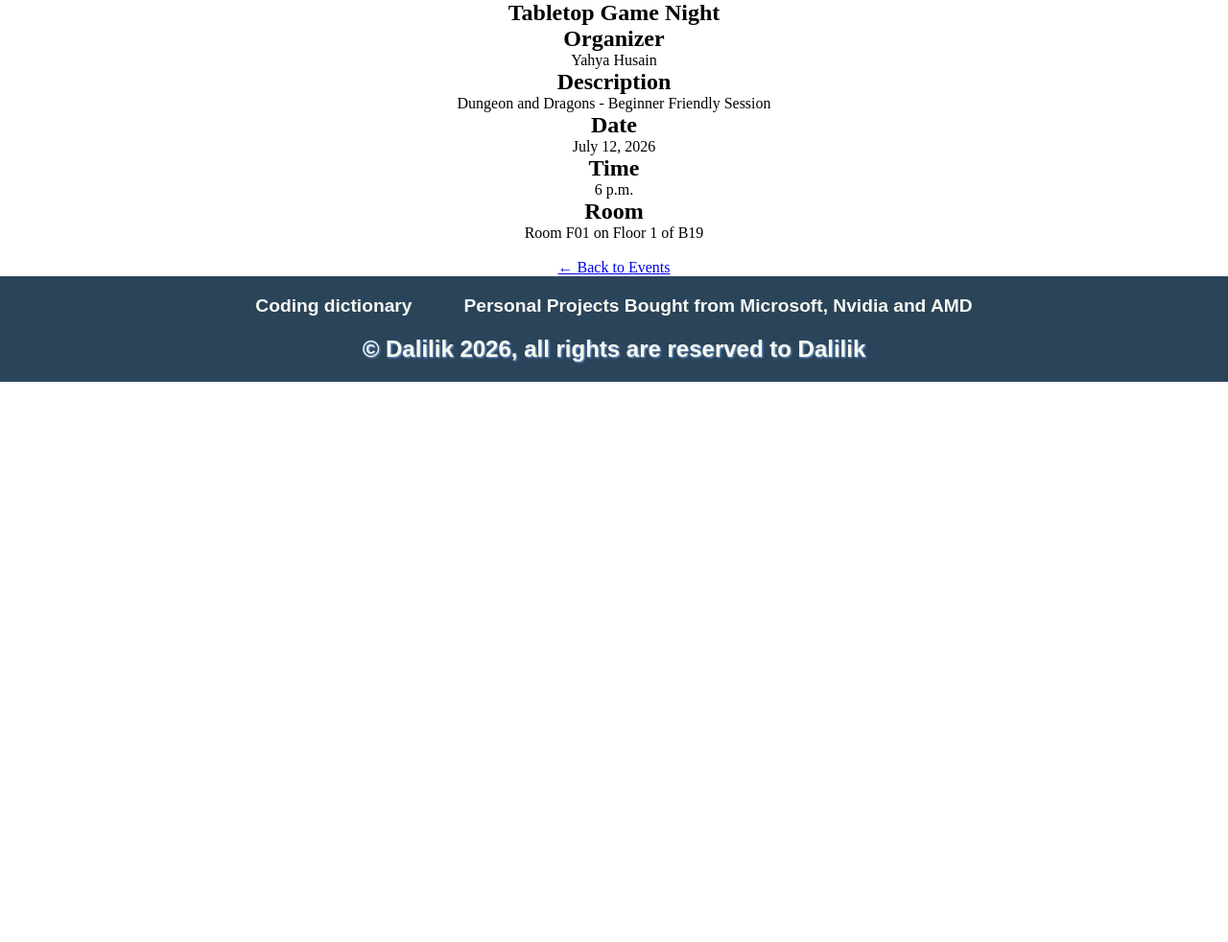
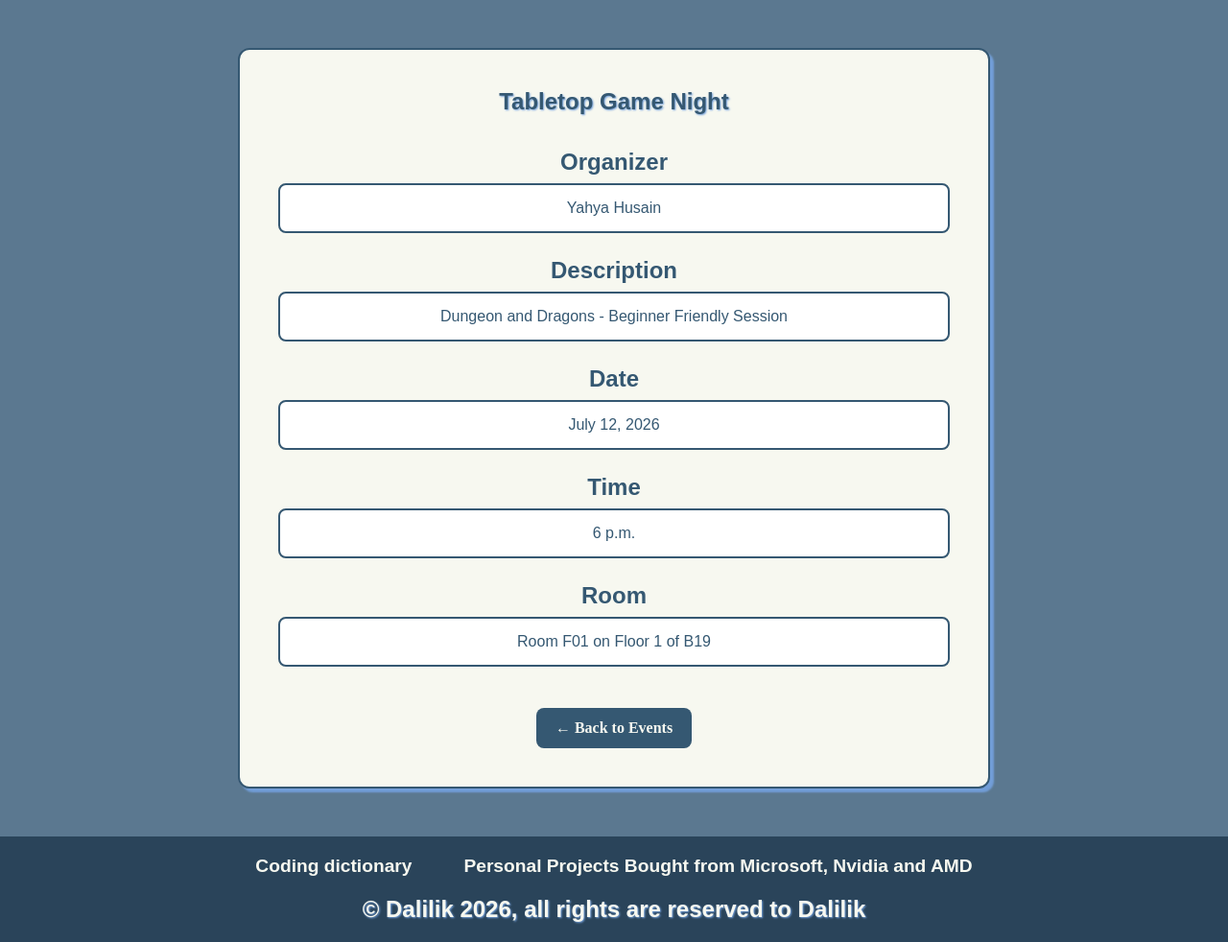
Before and after one commit to CatFlab/Internet-Programming, a Django app: page /event/1/ in a window 1280 px wide. Shown: the part 87-1069 px from the top of the page at 96% size. Before the commit the page ends 485 px from the top, so only its background shows below. Run offline with Django 5.2, Linux system fonts and the light colour scheme; data comes from the database, SQL or seed files in the repository.

Commit message:
CSS for Event_detail

```diff
--- a/pages2/templates/static/css/stylesheet.css
+++ b/pages2/templates/static/css/stylesheet.css
@@ -401,3 +401,68 @@ footer
     background-color: #2a445a;
     text-shadow: 1px 1px 2px #729ed8;
 }
+.event-detail-page
+{
+    display:flex;
+    justify-content:center;
+    align-items:center;
+    background-color:#5b7890;
+    padding:50px;
+}
+
+.event-detail-card
+{
+    width:700px;
+    background:#F7F8F0;
+    border-radius:12px;
+    padding:40px;
+    box-shadow:4px 4px 2px #729ed8;
+    border:2px solid #355872;
+}
+
+.event-detail-card h1
+{
+    color:#355872;
+    margin-bottom:35px;
+    font-family:sans-serif;
+    text-shadow:1px 1px 2px #729ed8;
+}
+
+.detail-row
+{
+    margin-bottom:25px;
+}
+
+.detail-row h2
+{
+    display:block;
+    color:#355872;
+    margin-bottom:8px;
+    font-family:sans-serif;
+}
+
+.detail-row p
+{
+    padding:15px;
+    background:#ffffff;
+    border:2px solid #355872;
+    border-radius:8px;
+    color:#355872;
+    font-family:sans-serif;
+}
+
+.back-button
+{
+    display:inline-block;
+    padding:12px 20px;
+    background:#355872;
+    color:#F7F8F0;
+    text-decoration:none;
+    border-radius:8px;
+    font-weight:bold;
+}
+
+.back-button:hover
+{
+    background:#2a445a;
+}
```
